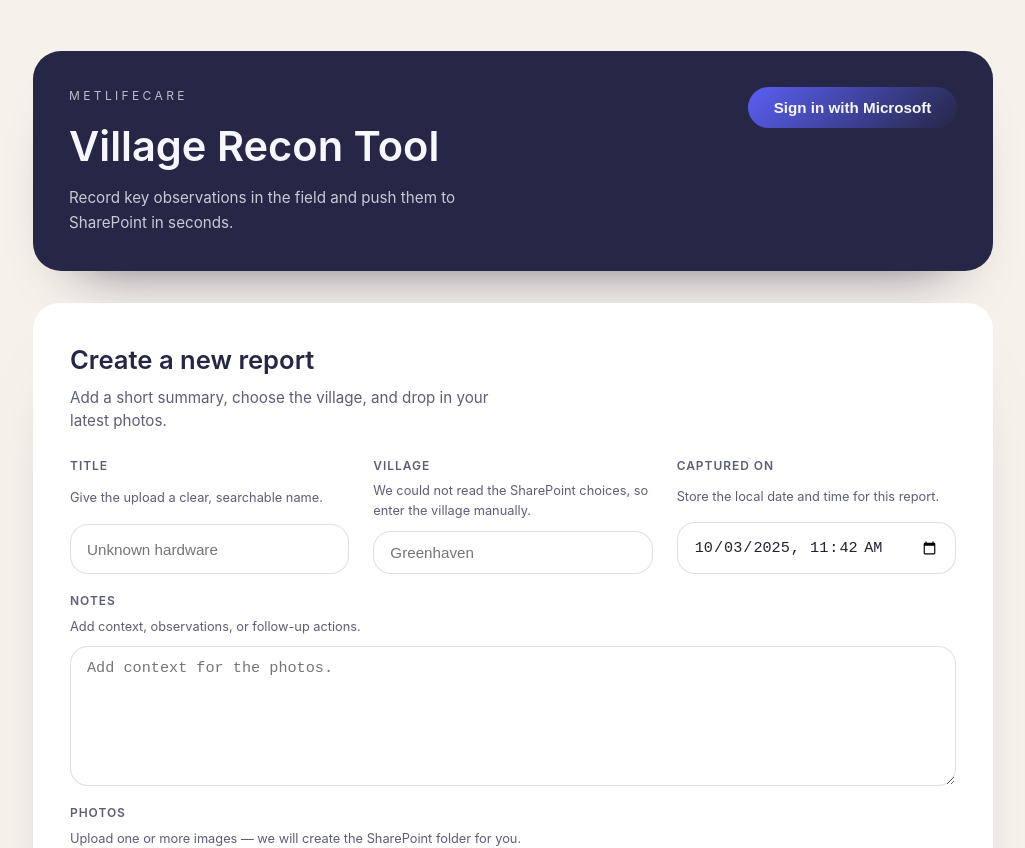
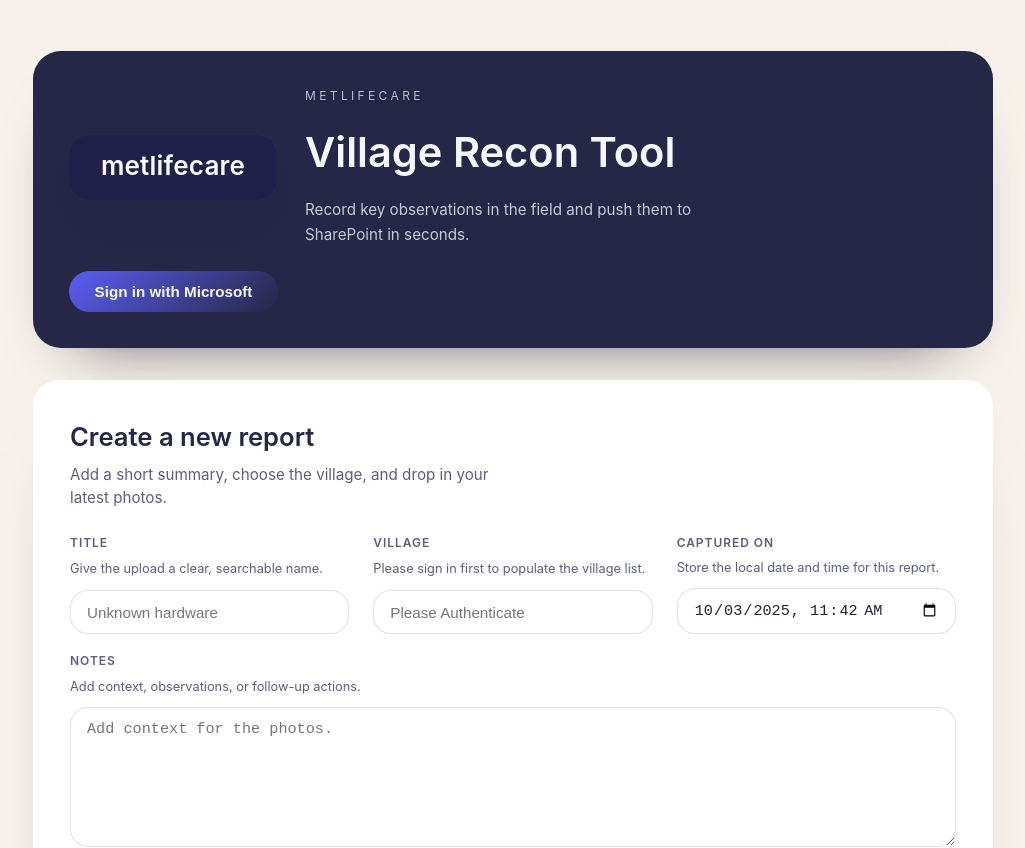
Before and after one commit to iTRMAutomation/mlc-village-recon-tool, a React (Vite) app: page / in a window 1280 px wide. Shown: the top 848 px of the page, without its empty margins (127-1152 px from the left). Built offline with nearby package versions, Linux system fonts and the light colour scheme.

Commit message:
Branding

```diff
--- a/src/App.tsx
+++ b/src/App.tsx
@@ -1,6 +1,7 @@
 import React, { useEffect, useMemo, useRef, useState } from "react";
 import { PublicClientApplication } from "@azure/msal-browser";
 import { Client } from "@microsoft/microsoft-graph-client";
+import metlifecareLogo from "./assets/metlifecare-logo.svg";
 
 /**
  * Photo Report Uploader – Mobile‑friendly SPA
@@ -298,6 +299,9 @@
     .app-shell { min-height: 100vh; padding: clamp(24px, 4vw, 56px) clamp(18px, 5vw, 64px); background: var(--brand-background); }
     .app-layout { width: min(960px, 100%); margin: 0 auto; display: grid; gap: clamp(24px, 3vw, 32px); }
     .app-header { display: flex; flex-wrap: wrap; justify-content: space-between; align-items: flex-start; gap: 24px; padding: clamp(24px, 4vw, 36px); border-radius: 28px; background: var(--brand-primary); color: var(--brand-on-primary); box-shadow: 0 34px 60px -45px rgba(20, 21, 50, 0.78); }
+    .app-brand { display: flex; align-items: center; gap: clamp(16px, 3vw, 28px); min-width: 0; }
+    .app-heading { display: grid; gap: 6px; min-width: 0; }
+    .app-logo { width: clamp(128px, 18vw, 208px); height: auto; border-radius: 20px; flex-shrink: 0; box-shadow: 0 24px 42px -30px rgba(8, 9, 30, 0.6); background: rgba(255, 255, 255, 0.08); }
     .app-tagline { font-size: 0.75rem; letter-spacing: 0.28em; text-transform: uppercase; opacity: 0.72; margin: 0 0 8px; display: block; }
     .app-title { margin: 0; font-size: clamp(1.8rem, 3.4vw, 2.6rem); font-weight: 600; }
     .app-subtitle { margin: 8px 0 0; max-width: 420px; opacity: 0.78; font-size: 0.95rem; line-height: 1.6; }
@@ -345,6 +349,8 @@
     .app-footer { text-align: center; font-size: 0.82rem; color: var(--brand-text-muted); padding-bottom: 12px; }
     @media (max-width: 640px) {
       .app-header { padding: 22px; border-radius: 22px; }
+      .app-brand { flex-direction: column; align-items: flex-start; }
+      .app-logo { width: min(220px, 100%); }
       .panel { padding: 22px; border-radius: 22px; }
       .form-grid { grid-template-columns: 1fr; }
       .panel-header { flex-direction: column; align-items: flex-start; }
@@ -918,10 +924,13 @@
     <div className="app-shell">
       <div className="app-layout">
         <header className="app-header">
-          <div>
-            <span className="app-tagline">Metlifecare</span>
-            <h1 className="app-title">Village Recon Tool</h1>
-            <p className="app-subtitle">Record key observations in the field and push them to SharePoint in seconds.</p>
+          <div className="app-brand">
+            <img src={metlifecareLogo} alt="Metlifecare logo" className="app-logo" />
+            <div className="app-heading">
+              <span className="app-tagline">Metlifecare</span>
+              <h1 className="app-title">Village Recon Tool</h1>
+              <p className="app-subtitle">Record key observations in the field and push them to SharePoint in seconds.</p>
+            </div>
           </div>
           <div className="auth-block">
             {!msalReady && <span className="auth-status">Initializing authentication…</span>}
@@ -963,8 +972,8 @@
                   </select>
                 </Field>
               ) : (
-                <Field label="Village" controlId="field-village" hint="We could not read the SharePoint choices, so enter the village manually.">
-                  <input type="text" className="form-control" value={village} onChange={(e) => setVillage(e.target.value)} placeholder="Greenhaven" />
+                <Field label="Village" controlId="field-village" hint="Please sign in first to populate the village list.">
+                  <input type="text" className="form-control" value={village} onChange={(e) => setVillage(e.target.value)} placeholder="Please Authenticate" />
                 </Field>
               )}
 
```
Also changed, not shown: src/assets/metlifecare-logo.svg (added).
